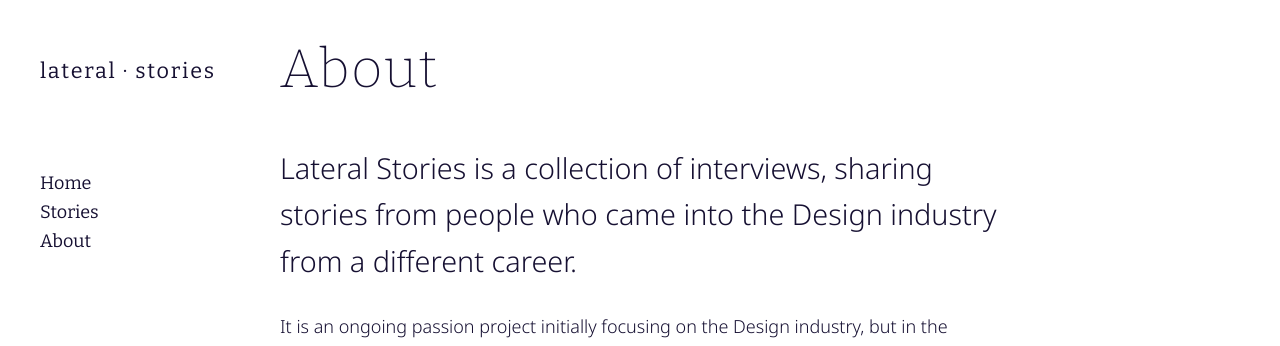
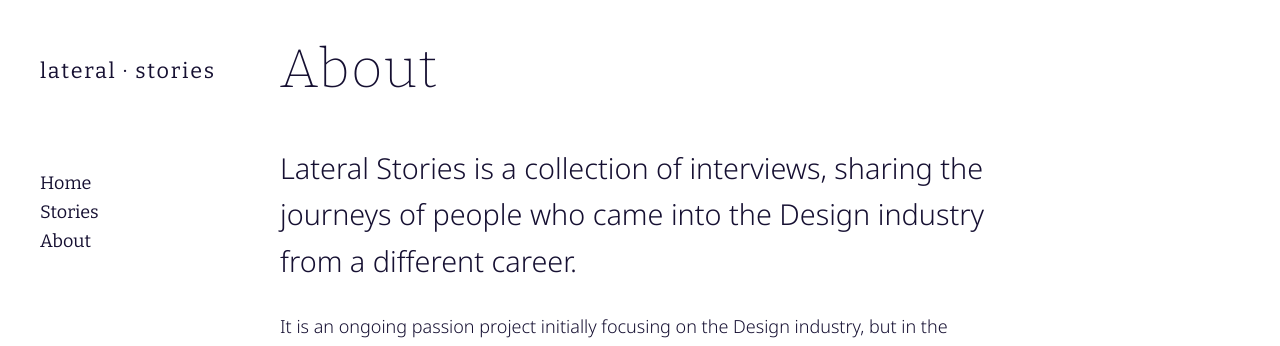
Before and after one commit to dopamine/lateralstories, a Jekyll site: the page built from about.md, in a window 1280 px wide. Shown: the top 346 px of the page. Built offline with Jekyll 4.4.1, drawn with Linux system fonts in a browser that asks for light colours.

Commit message:
Lead copy wording change

```diff
--- a/about.md
+++ b/about.md
@@ -4,7 +4,7 @@ title: About
 permalink: /about/
 published: true
 ---
-Lateral Stories is a collection of interviews, sharing stories from people who came into the Design industry from a different career.
+Lateral Stories is a collection of interviews, sharing the journeys of people who came into the Design industry from a different career.
 {:.lead}
 
 It is an ongoing passion project initially focusing on the Design industry, but in the longer term it aims to share stories from across the entire gamut of career change.
```
Also changed, not shown: index.md (+1 -1 lines).
